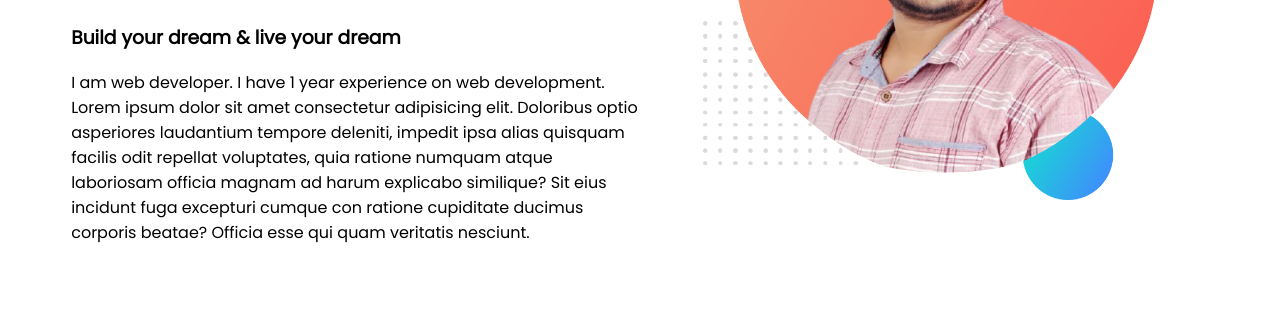
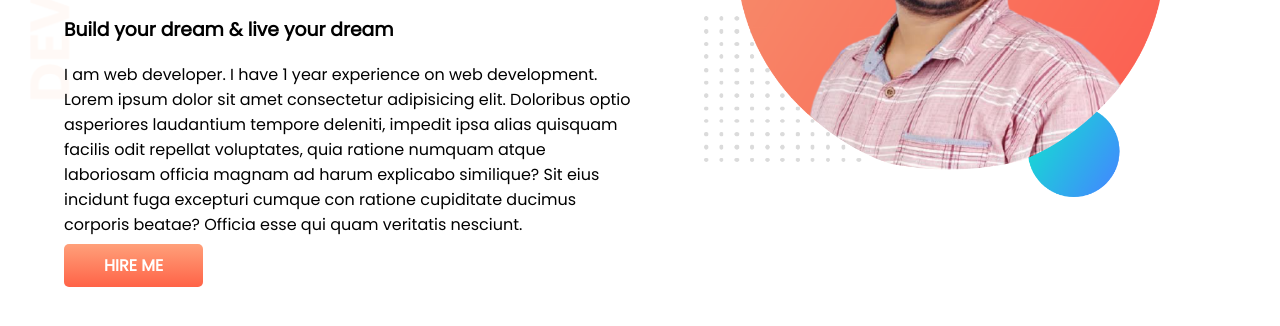
Before and after one commit to abirroybappy/Developer, a plain HTML site: page index.html in a window 1280 px wide. Shown: the part 260-586 px from the top of the page. Drawn offline with Linux system fonts and the light colour scheme.

Commit message:
added top part

```diff
--- a/index.html
+++ b/index.html
@@ -14,7 +14,7 @@
 </head>
 
 <body>
-    <section>
+    <section class="top-banner">
         <div class="half-weidth">
             <h1>Welcome to </h1>
             <h1><span class="orange">Abir's</span> Website</h1>
@@ -24,7 +24,7 @@
                 facilis odit repellat voluptates, quia ratione numquam atque laboriosam officia magnam ad harum
                 explicabo similique? Sit eius incidunt fuga excepturi cumque con ratione cupiditate ducimus corporis
                 beatae? Officia esse qui quam veritatis nesciunt.</p>
-
+            <a class="hire-button" href="https://www.linkedin.com/" target="_blank">HIRE ME</a>
         </div>
         <div class="half-weidth">
             <img src="image/my-bg.png" alt="">
--- a/style.css
+++ b/style.css
@@ -1,5 +1,6 @@
 body{
     font-family: 'Poppins', sans-serif;
+    margin: 0;
 }
 h1{
     font-size: 50px;
@@ -18,3 +19,16 @@ section{
 .half-weidth img{
     width: 80%;
 }
+.hire-button{
+    text-decoration: none;
+    padding: 10px 40px;
+    border-radius: 5px;
+    color: white;
+    font-weight: 700;
+    background-image:linear-gradient(lightsalmon, tomato);
+}
+
+.top-banner{
+    background-image: url( image/top-banner.png);
+    background-repeat: no-repeat;
+}
```
